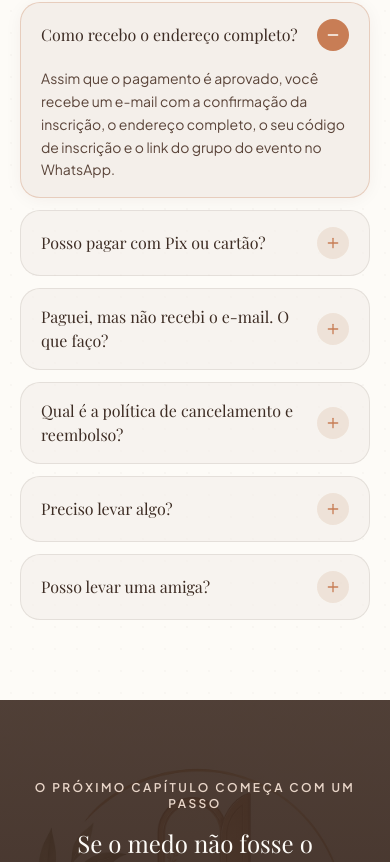
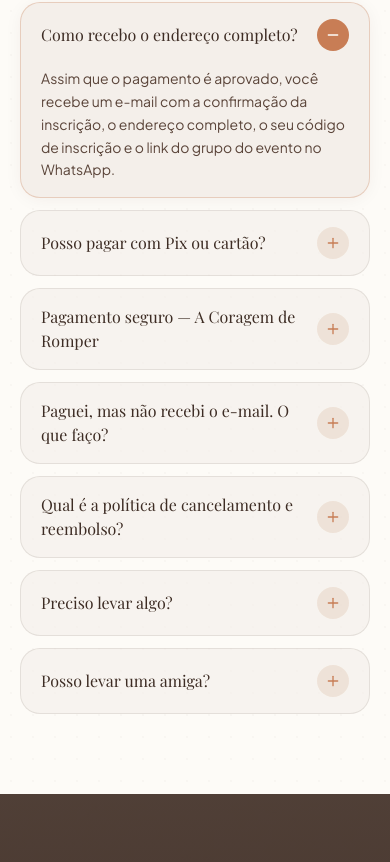
Before and after one commit to LuanGabrielDEV/acoragemderomper, a React (Vite) app: page / in a window 390 px wide. Shown: the part 7656-8518 px from the top of the page. Built offline with nearby package versions, Linux system fonts and the light colour scheme; a web font is replaced by a local one.

Commit message:
README completo do sistema e FAQ sobre pagamento seguro (nome do recebedor no Pix)
Co-Authored-By: Claude Opus 5.5 <noreply@anthropic.com>
Claude-Session: https://claude.ai/code/session_01URgwujqo8hg2KC6FKSh8tn

```diff
--- a/src/data/eventConfig.ts
+++ b/src/data/eventConfig.ts
@@ -87,6 +87,11 @@ export const eventConfig = {
       a: 'Sim! O pagamento é feito no ambiente seguro do Mercado Pago, onde você escolhe entre Pix (aprovação na hora) ou cartão de crédito, à vista ou em até 5x. Depois de abrir o pagamento, você tem 30 minutos para concluí-lo.',
     },
     {
+      q: 'Pagamento seguro — A Coragem de Romper',
+      a: 'Sua inscrição está sendo realizada para o evento A Coragem de Romper.\n\nNa confirmação do pagamento, poderá aparecer o nome cadastrado Luan Gabriel Dantas de Lima Cavalcanti, responsável pelo recebimento.\n\nAntes de confirmar o Pix, confira os dados do recebedor. Em caso de dúvida, entre em contato conosco pelo canal oficial de atendimento informado nesta página.',
+      link: { href: wa('Olá! Quero confirmar os dados do pagamento do evento antes de pagar.'), texto: 'Falar no WhatsApp oficial' },
+    },
+    {
       q: 'Paguei, mas não recebi o e-mail. O que faço?',
       a: 'O e-mail costuma chegar em poucos minutos. Confira a caixa de spam e a aba Promoções. Se não encontrar, fale com a gente no WhatsApp e envie o comprovante: conferimos e reenviamos a confirmação.',
     },
--- a/src/sections/FAQ.tsx
+++ b/src/sections/FAQ.tsx
@@ -48,12 +48,16 @@ export function FAQ() {
                     }`}
                   >
                     <div className="overflow-hidden">
-                      <p className="px-5 pb-4 text-sm text-coffee-soft leading-relaxed sm:px-6 sm:pb-5 sm:text-base">
+                      <p className="whitespace-pre-line px-5 pb-4 text-sm text-coffee-soft leading-relaxed sm:px-6 sm:pb-5 sm:text-base">
                         {faq.a}
                         {'link' in faq && faq.link && (
                           <>
                             {' '}
-                            <a href={faq.link.href} className="font-semibold text-terracota underline-offset-2 hover:underline">
+                            <a
+                              href={faq.link.href}
+                              {...(faq.link.href.startsWith('http') ? { target: '_blank', rel: 'noopener noreferrer' } : {})}
+                              className="font-semibold text-terracota underline-offset-2 hover:underline"
+                            >
                               {faq.link.texto}
                             </a>
                           </>
```
Also changed, not shown: 1 other file (tests, documents, lock files or other folders).
